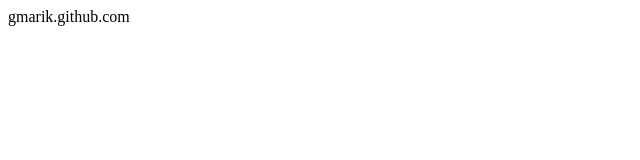
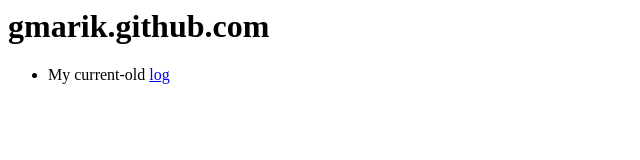
Before and after one commit to gmarik/gmarik.github.com, a plain HTML site: page index.html in a window 1280 px wide. Shown: the whole page, without its empty margins (0-640 px from the left). Drawn offline with Linux system fonts and the light colour scheme.

Commit message:
Updating page

```diff
--- a/index.html
+++ b/index.html
@@ -3,6 +3,9 @@
     <title>Gmarik.github.com</title>
   </head>
   <body>
-    gmarik.github.com
+    <h1>gmarik.github.com</h1>
+    <ul>
+      <li>My current-old <a href="log.gmarik.info">log</a>
+    </ul>
   </body>
 </html>
```
